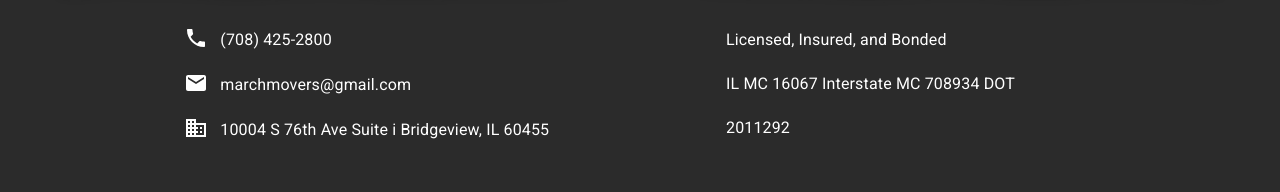
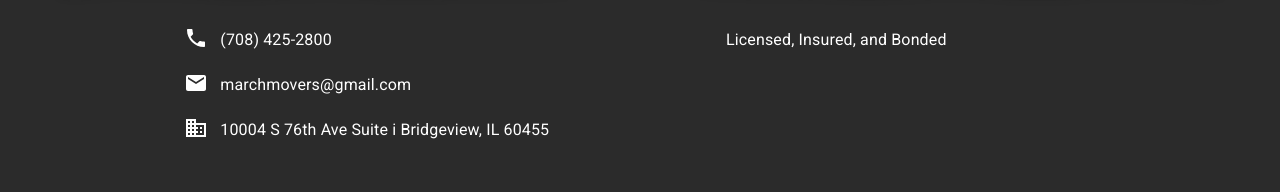
Before and after one commit to EdwardOlszewski/MarchMovers, a Next.js app: page / in a window 1280 px wide. Shown: the part 1327-1519 px from the top of the page. Built offline with nearby package versions, Linux system fonts and the light colour scheme.

Commit message:
pricing update;

```diff
--- a/components/Footer.js
+++ b/components/Footer.js
@@ -145,12 +145,6 @@ export default function BottomAppBar() {
                 <Typography variant='subtitle1' className={classes.gridItem}>
                   Licensed, Insured, and Bonded
                 </Typography>
-                <Typography variant='subtitle1' className={classes.gridItem}>
-                  IL MC 16067 Interstate MC 708934 DOT
-                </Typography>
-                <Typography variant='subtitle1' className={classes.gridItem}>
-                  2011292
-                </Typography>
               </Container>
             </Grid>
           </Grid>
--- a/components/MobileMenu.js
+++ b/components/MobileMenu.js
@@ -100,7 +100,7 @@ export default function SwipeableTemporaryDrawer() {
             <ListItemIcon>
               <BusinessOutlinedIcon />
             </ListItemIcon>
-            <ListItemText primary='10004 S 76th Ave Suite I Bridgeview, IL 60455' />
+            <ListItemText primary='10004 S 76th Ave Suite i Bridgeview, IL 60455' />
           </ListItem>
         </a>
       </List>
```
Also changed, not shown: pages/services/index.js (+8 -8 lines).
